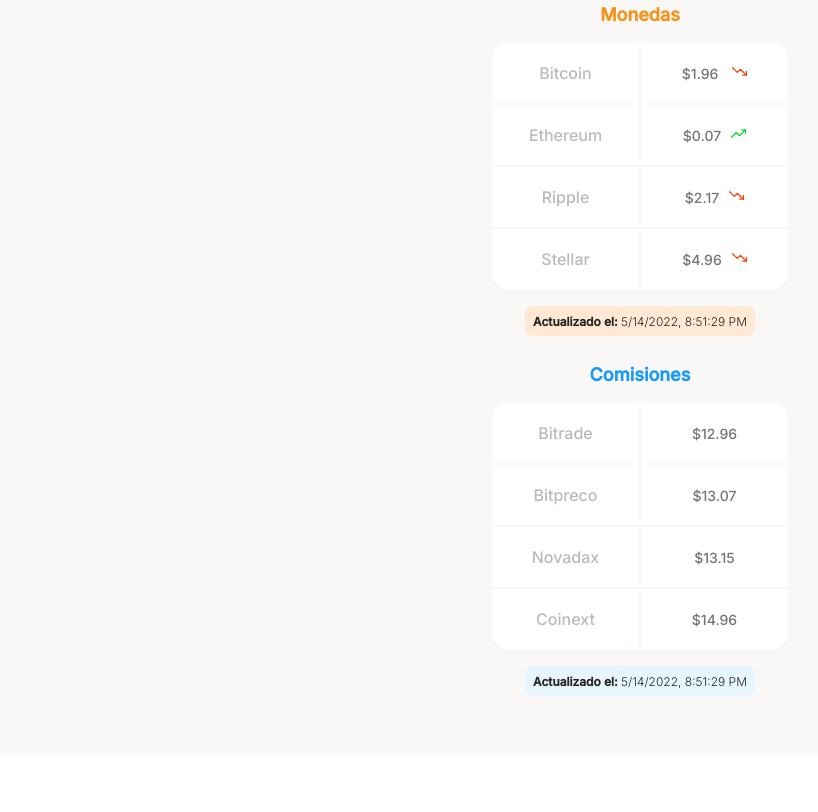
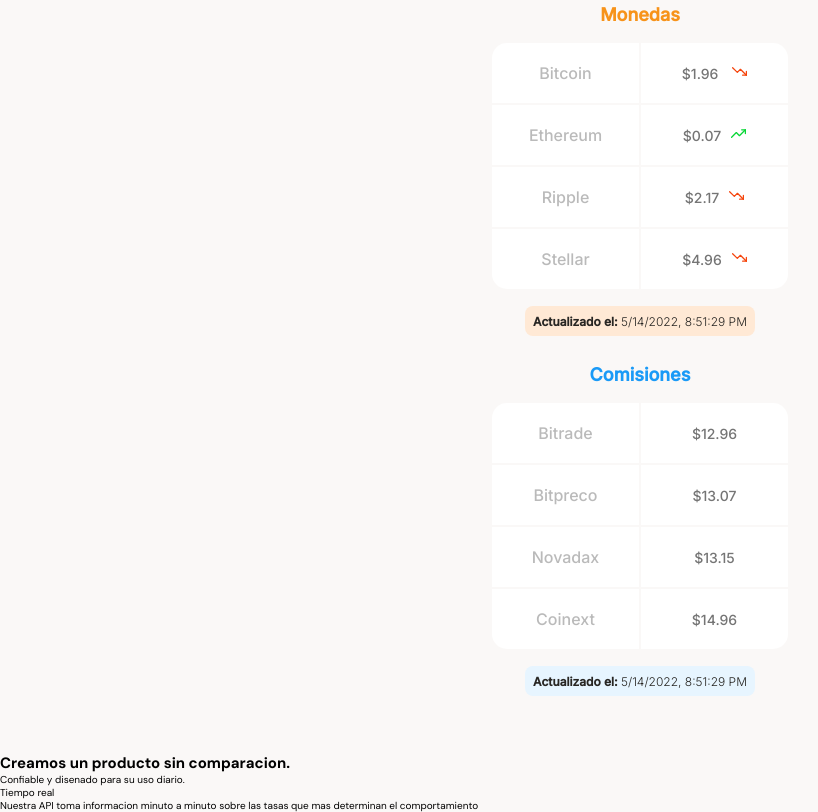
Before and after one commit to fernandojosecc/batata-bit, a plain HTML site: page index.html in a window 1280 px wide. Shown: the part 763-1575 px from the top of the page, without its empty margins (0-818 px from the left). Before the commit the page ends 1516 px from the top, so only its background shows below. Drawn offline with Linux system fonts and the light colour scheme.

Commit message:
Estructura base de la seccion de beneficios

```diff
--- a/index.html
+++ b/index.html
@@ -89,7 +89,20 @@
                 </div>
             </section>
         </section>
-        <section class="main-product-detail"></section>
+        <section class="main-product-detail">
+            <span></span>
+            <div>
+                <h2>Creamos un producto sin comparacion.</h2>
+                <p>Confiable y disenado para su uso diario.</p>
+            </div>
+            <section class="product-cards--container">
+                <article class="product-detail--card">
+                    <span class="clock"></span>
+                    <p class="product--card-title">Tiempo real</p>
+                    <p class="product--card-body">Nuestra API toma informacion minuto a minuto sobre las tasas que mas determinan el comportamiento</p>
+                </article>
+            </section>
+        </section>
         <section></section>
         <section></section>
     </main>
```
